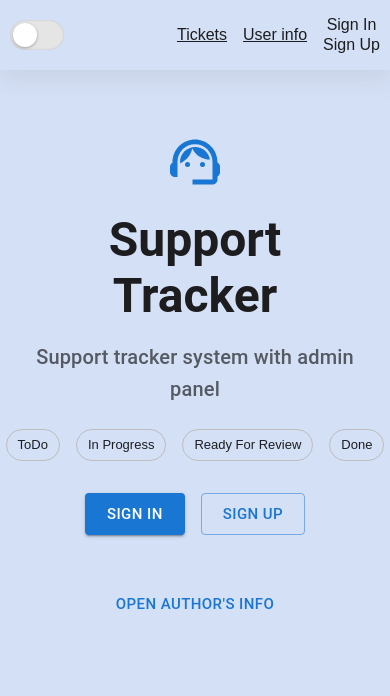
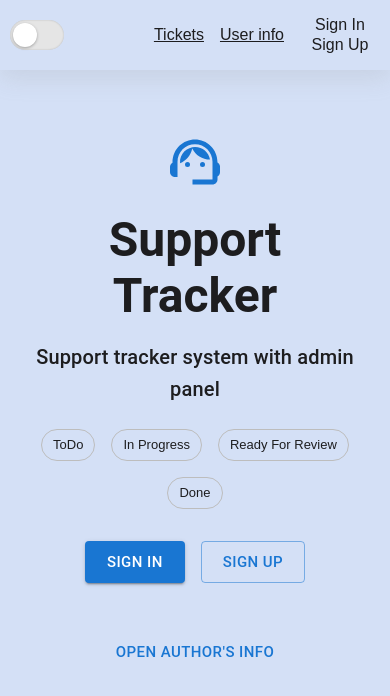
Before and after one commit to montaana01/ticket-tracker-frontend, a React (Vite) app: page / in a window 390 px wide. Shown: the top 696 px of the page. Built offline with nearby package versions, Linux system fonts and the light colour scheme; no server answers.

Commit message:
refactor: update style of app to get mobile supporting

```diff
--- a/src/components/MacWindow/MacWindow.module.scss
+++ b/src/components/MacWindow/MacWindow.module.scss
@@ -20,9 +20,9 @@
     display: flex;
     flex-direction: column;
 
-    width: 100%;
+    width: calc(100% - 20px);
     max-height: 90dvh;
-    margin-top: 50px;
+    margin: 50px 10px 0;
     border: 1px solid var(--popup-shadow);
     border-radius: 12px;
 
@@ -77,5 +77,9 @@
     overflow-y: auto;
     flex: 1;
     padding: 24px;
+
+    @media (width <= 468px) {
+      padding: 24px 16px;
+    }
   }
 }
--- a/src/components/admin/TicketsAdmin/index.tsx
+++ b/src/components/admin/TicketsAdmin/index.tsx
@@ -100,7 +100,7 @@ export const TicketsAdmin = () => {
   ];
 
   return (
-    <div style={{ height: 640, width: '100%' }}>
+    <div>
       <DataGrid
         rows={data}
         columns={columns}
--- a/src/components/ui/Header/header.module.scss
+++ b/src/components/ui/Header/header.module.scss
@@ -12,7 +12,7 @@
 
     height: 70px;
 
-    @media (width <=586px) {
+    @media (width <=640px) {
       grid-template-columns: 1fr 3fr;
     }
   }
@@ -23,7 +23,7 @@
     justify-content: center;
     width: 100%;
 
-    @media (width <=586px) {
+    @media (width <=640px) {
       display: none;
     }
   }
@@ -54,6 +54,10 @@
       @media (width <=468px) {
         gap: 1rem;
       }
+
+      @media (width <=368px) {
+        gap: 0.5rem;
+      }
     }
 
     &Buttons {
@@ -66,5 +70,13 @@
     @media (width <=468px) {
       gap: 1rem;
     }
+
+    @media (width <=368px) {
+      gap: 0.5rem;
+    }
+  }
+
+  &Auth {
+    min-width: 80px;
   }
 }
--- a/src/pages/admin/index.tsx
+++ b/src/pages/admin/index.tsx
@@ -1,5 +1,5 @@
 import { useState } from 'react';
-import { Container, Tabs, Tab, Box } from '@mui/material';
+import { Tabs, Tab, Box, Container } from '@mui/material';
 import { TicketsAdmin } from '../../components/admin/TicketsAdmin';
 import { TagsAdmin } from '../../components/admin/TagsAdmin';
 import { StatusesAdmin } from '../../components/admin/StatusesAdmin';
@@ -10,11 +10,11 @@ export const AdminPage = () => {
   const [tab, setTab] = useState(0);
 
   return (
-    <Container sx={{ mt: 4 }}>
+    <Container>
       <Tabs value={tab} onChange={(_, v) => setTab(v)}>
-        <Tab label="Tickets" />
-        <Tab label="Tags" />
-        <Tab label="Statuses" />
+        <Tab label="Tickets" sx={{ color: 'var(--text-color)' }} />
+        <Tab label="Tags" sx={{ color: 'var(--text-color)' }} />
+        <Tab label="Statuses" sx={{ color: 'var(--text-color)' }} />
       </Tabs>
 
       <Box sx={{ mt: 2 }}>
--- a/src/pages/main/index.tsx
+++ b/src/pages/main/index.tsx
@@ -38,19 +38,26 @@ export const MainPage = () => {
           >
             Support Tracker
           </Typography>
-          <Typography
-            variant="h6"
-            color="text.secondary"
-            sx={{ mb: 3, maxWidth: 600, mx: 'auto' }}
-          >
+          <Typography variant="h6" sx={{ mb: 3, maxWidth: 600, mx: 'auto' }}>
             Support tracker system with admin panel
           </Typography>
 
           <Box
-            sx={{ display: 'flex', gap: 2, justifyContent: 'center', mb: 4 }}
+            sx={{
+              display: 'flex',
+              gap: 2,
+              flexWrap: 'wrap',
+              justifyContent: 'center',
+              mb: 4,
+            }}
           >
             {statusChips.map((chip) => (
-              <Chip key={chip.label} label={chip.label} variant="outlined" />
+              <Chip
+                key={chip.label}
+                label={chip.label}
+                variant="outlined"
+                sx={{ color: 'var(--text-color)' }}
+              />
             ))}
           </Box>
 
@@ -155,9 +162,7 @@ export const MainPage = () => {
             borderColor: 'divider',
           }}
         >
-          <Typography variant="body2" color="text.secondary">
-            Built by Alexey Yakovlev
-          </Typography>
+          <Typography variant="body2">Built by Alexey Yakovlev</Typography>
         </Box>
       </MacWindow>
     </>
```
